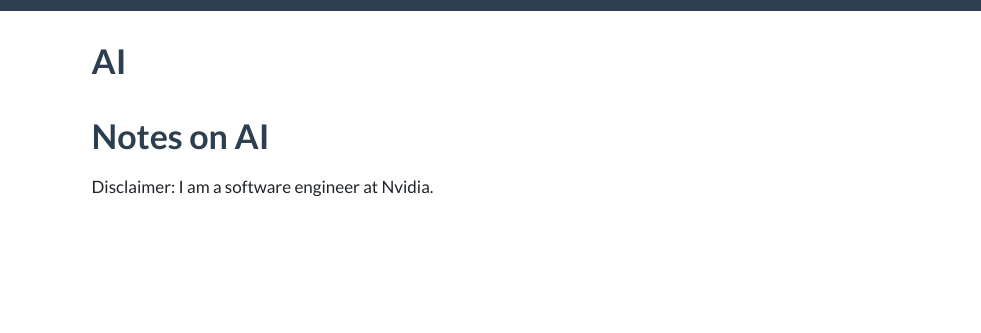
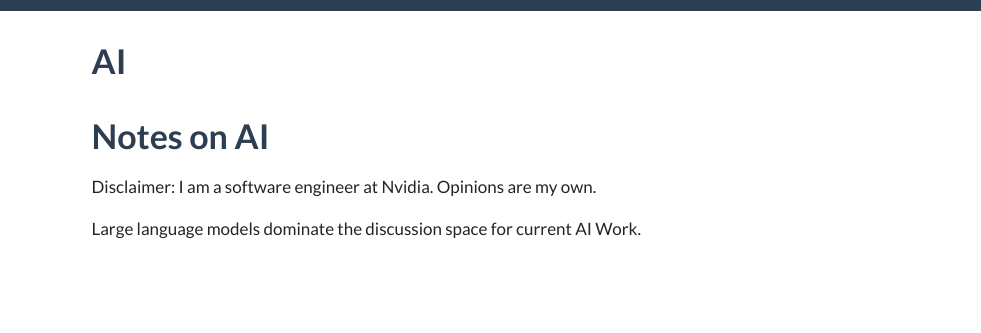
Before and after one commit to thermostat/thermostat.github.io, a plain HTML site: page ai.html in a window 1280 px wide. Shown: the part 67-400 px from the top of the page, 299-1280 px from the left. Drawn offline with Linux system fonts and the light colour scheme.

Commit message:
Site update from pyrento_net 2e01d07

```diff
--- a/ai.html
+++ b/ai.html
@@ -193,7 +193,8 @@ ul.task-list li input[type="checkbox"] {
 
 <section id="notes-on-ai" class="level1">
 <h1>Notes on AI</h1>
-<p>Disclaimer: I am a software engineer at Nvidia.</p>
+<p>Disclaimer: I am a software engineer at Nvidia. Opinions are my own.</p>
+<p>Large language models dominate the discussion space for current AI Work.</p>
 
 
 </section>
--- a/search.json
+++ b/search.json
@@ -74,6 +74,6 @@
     "href": "ai.html",
     "title": "AI",
     "section": "",
-    "text": "Notes on AI\nDisclaimer: I am a software engineer at Nvidia."
+    "text": "Notes on AI\nDisclaimer: I am a software engineer at Nvidia. Opinions are my own.\nLarge language models dominate the discussion space for current AI Work."
   }
 ]
```
